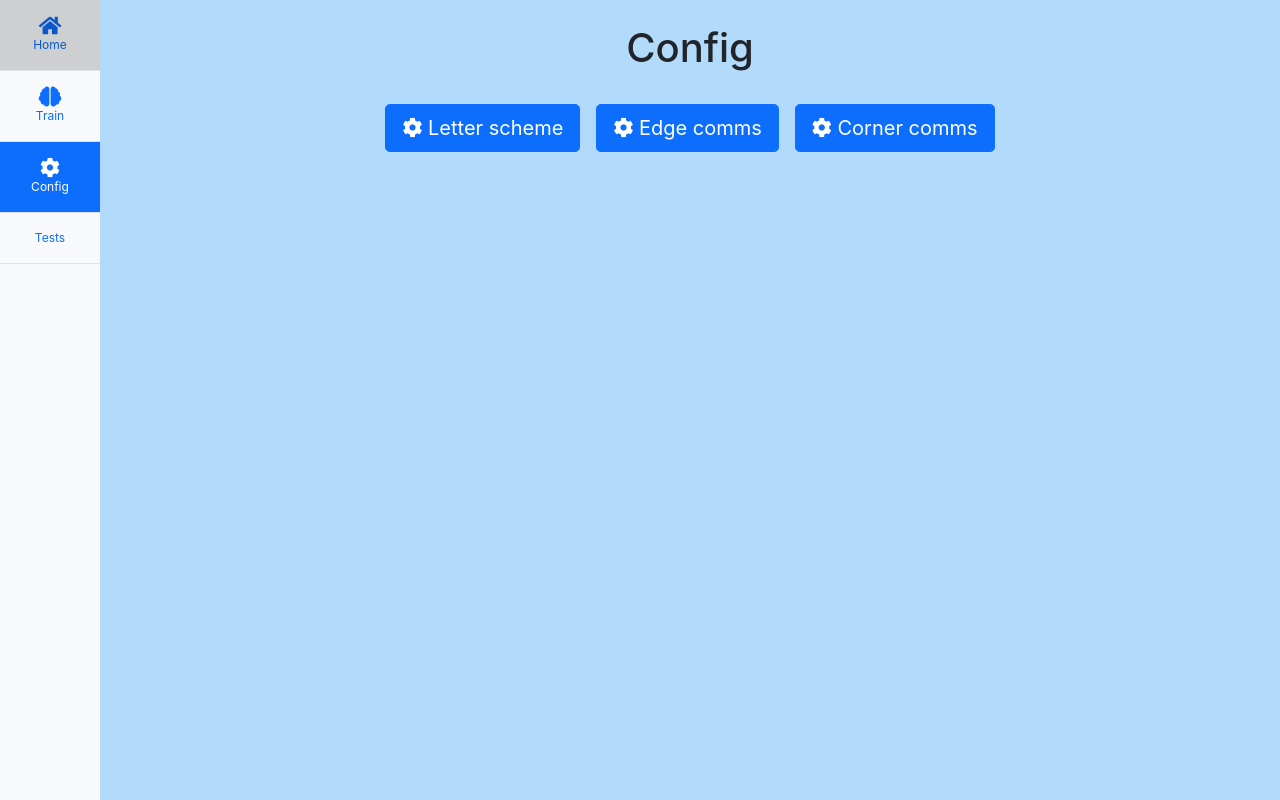
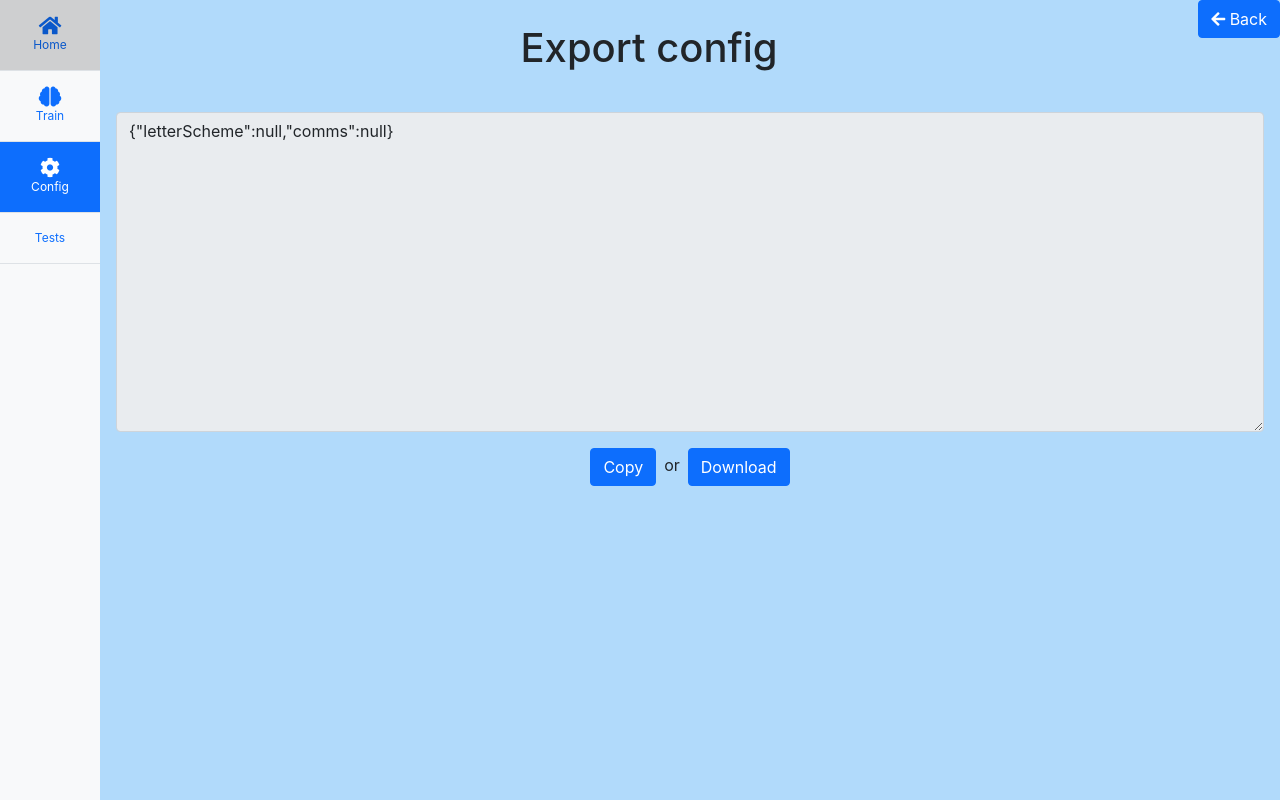
Before and after one commit to syustel/comms-trainer, a React (Create React App) app: page /config/export_config in a window 1280 px wide. Built offline with nearby package versions, Linux system fonts and the light colour scheme; some icons are missing.

Commit message:
import/export

```diff
--- a/src/components/Config.js
+++ b/src/components/Config.js
@@ -22,6 +22,16 @@ export const Config = () => {
                     <i className="fa fa-cog"></i> Corner comms
                 </button>
             </Link>
+            <Link to="/config/export_config">
+                <button type="button" className="btn btn-primary btn-lg m-2">
+                    <i className="fa fa-download"></i> Export config
+                </button>
+            </Link>
+            <Link to="/config/import_config">
+                <button type="button" className="btn btn-primary btn-lg m-2">
+                    <i className="fa fa-upload"></i> Import config
+                </button>
+            </Link>
         </>
     )
 }
--- /dev/null
+++ b/src/components/ExportConfig.js
@@ -0,0 +1,77 @@
+import React, { useState } from 'react';
+import { Link } from 'react-router-dom';
+
+export const ExportConfig = () => {
+
+    const letterScheme = localStorage.getItem("letterScheme");
+    const comms = localStorage.getItem("comms");
+
+    const exportText = {letterScheme, comms};
+
+    const [showSuccess, setShowSuccess] = useState(false);
+    const [showFailure, setShowFailure] = useState(false);
+
+    const copy = () => {
+        const copyText = document.getElementById("export");
+
+        copyText.select();
+        copyText.setSelectionRange(0, 99999); /* For mobile devices */
+
+        try {
+            navigator.clipboard.writeText(copyText.value);
+            setShowSuccess(true);
+        } catch {
+            setShowFailure(true);
+        }
+    };
+
+    const download = () => {
+        let element = document.createElement('a');
+        const downloadText = document.getElementById("export").value;
+        element.setAttribute('href','data:text/plain;charset=utf-8, ' + encodeURIComponent(downloadText));
+        element.setAttribute('download', 'comms-trainer-config.txt');
+        document.body.appendChild(element);
+        element.click();
+    };
+
+
+
+    return (
+        <>
+            <h1 className='m-4' style={{display: 'inline-block'}}>
+                Export config
+            </h1>
+            <Link to="/config">
+                <button className="btn btn-primary" style={{float: 'right'}}>
+                    <i className="fa fa-arrow-left"></i> Back
+                </button>
+            </Link>
+
+            <div className='m-3'>
+                <textarea
+                    className="form-control"
+                    id="export"
+                    readOnly
+                    value={JSON.stringify(exportText)}
+                    style={{height: "20em"}}
+                ></textarea>
+            </div>
+
+            <button className='btn btn-primary' title='Copy to clipboard' onClick={copy}>Copy</button>
+            <span className='mx-2'>or</span>
+            <button className='btn btn-primary' title='Download export file' onClick={download}>Download</button>
+
+            {showSuccess &&
+                <div className="alert alert-success m-2" role="alert">
+                    Text copied.
+                </div>
+            }
+
+            {showFailure &&
+                <div className="alert alert-danger m-2" role="alert">
+                    Could not copy.
+                </div>
+            }
+        </>
+    )
+}
--- /dev/null
+++ b/src/components/ImportConfig.js
@@ -0,0 +1,87 @@
+import React, { useState } from 'react';
+import { Link } from 'react-router-dom';
+
+export const ImportConfig = () => {
+
+    const [showSuccess, setShowSuccess] = useState(false);
+    const [showFailure, setShowFailure] = useState(false);
+
+    const importConfig = () => {
+        try {
+            const config = document.getElementById("import").value;
+            const {letterScheme, comms} = JSON.parse(config);
+
+            localStorage.setItem('letterScheme', letterScheme);
+            localStorage.setItem('comms', comms);
+
+            setShowFailure(false);
+            setShowSuccess(true);
+        } catch {
+            setShowSuccess(false);
+            setShowFailure(true);
+        }
+    }
+
+    const upload = () => {
+        try {
+            const configFile = document.getElementById("configFile").files[0];
+            console.log(configFile);
+
+            const fr = new FileReader();
+            fr.onload = () => {
+                const {letterScheme, comms} = JSON.parse(fr.result);
+
+                localStorage.setItem('letterScheme', letterScheme);
+                localStorage.setItem('comms', comms);
+
+                setShowFailure(false);
+                setShowSuccess(true);
+            };
+            fr.readAsText(configFile);
+        } catch {
+            setShowSuccess(false);
+            setShowFailure(true);
+        }
+    }
+
+    return (
+        <>
+            <h1 className='m-4' style={{display: 'inline-block'}}>
+                Import config
+            </h1>
+            <Link to="/config">
+                <button className="btn btn-primary" style={{float: 'right'}}>
+                    <i className="fa fa-arrow-left"></i> Back
+                </button>
+            </Link>
+
+            <div className='m-3'>
+                <textarea
+                    className="form-control"
+                    id="import"
+                    style={{height: "17em"}}
+                ></textarea>
+            </div>
+            <button className='btn btn-primary' onClick={importConfig}>Import</button>
+
+            <p>or</p>
+
+            <div className='m-3'>
+                <input type="file" id='configFile' className='form-control' />
+            </div>
+            <button className='btn btn-primary' onClick={upload}>Upload</button>
+
+            {showSuccess &&
+                <div className="alert alert-success m-2" role="alert">
+                    Imported.
+                </div>
+            }
+
+            {showFailure &&
+                <div className="alert alert-danger m-2" role="alert">
+                    Could not import.
+                </div>
+            }
+        </>
+    )
+}
--- a/src/routers/AppRouter.js
+++ b/src/routers/AppRouter.js
@@ -9,7 +9,9 @@ import { CommsConfig } from '../components/CommsConfig';
   import { CommsTrainer } from '../components/CommsTrainer';
 import { Config } from '../components/Config';
 import { CubeLayout } from '../components/CubeLayout';
+import { ExportConfig } from '../components/ExportConfig';
 import { Home } from '../components/Home';
+import { ImportConfig } from '../components/ImportConfig';
 import { Sidebar } from '../components/Sidebar';
 import { Test } from '../components/Test';
 import { Train } from '../components/Train';
@@ -47,6 +49,14 @@ export const AppRouter = () => {
                             <CommsConfig pieceType={'corner'} />
                         </Route>
 
+                        <Route path="/config/export_config">
+                            <ExportConfig />
+                        </Route>
+
+                        <Route path="/config/import_config">
+                            <ImportConfig />
+                        </Route>
+
                         <Route path="/config">
                             <Config />
                         </Route>
```
